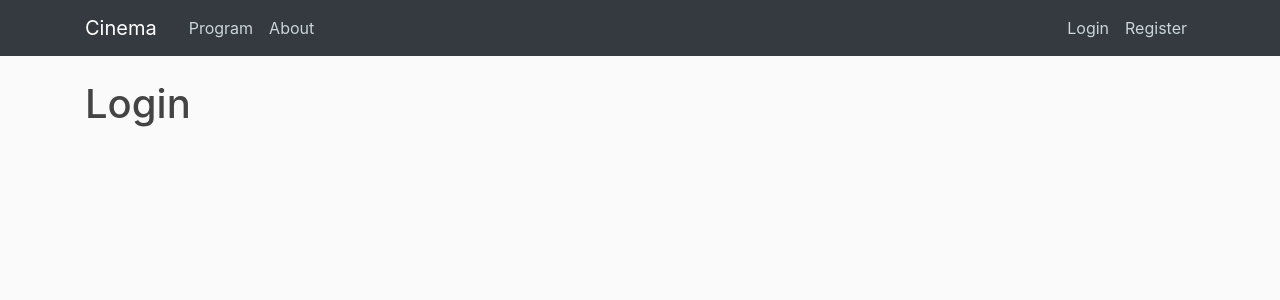
After one commit to LightOfHeaven1994/IIS, a Flask app: page /login in a window 1280 px wide. The commit adds this page. Shown: the top 300 px of the page. Run offline with Flask 2, Linux system fonts and the light colour scheme; some libraries are stand-ins or nearby versions.

Commit message:
Add navigation bar

```diff
--- a/cinema.py
+++ b/cinema.py
@@ -1,4 +1,4 @@
-from flask import Flask, render_template
+from flask import Flask, render_template, url_for
 app = Flask(__name__)
 
 
@@ -13,5 +13,19 @@ def about():
     return render_template('about.html', title='about')
 
 
+@app.route('/program')
+def program():
+    return render_template('program.html', title='program')
+
+@app.route('/login')
+def login():
+    return render_template('login.html', title='login')
+
+
+@app.route('/register')
+def register():
+    return render_template('register.html', title='register')
+
+
 if __name__ == '__main__':
 	app.run(debug=True)
--- /dev/null
+++ b/static/main.css
@@ -0,0 +1,76 @@
+body {
+  background: #fafafa;
+  color: #333333;
+  margin-top: 5rem;
+}
+
+h1, h2, h3, h4, h5, h6 {
+  color: #444444;
+}
+
+.site-header .navbar-nav .nav-link {
+  color: #cbd5db;
+}
+
+.site-header .navbar-nav .nav-link:hover {
+  color: #ffffff;
+}
+
+.site-header .navbar-nav .nav-link.active {
+  font-weight: 500;
+}
+
+.content-section {
+  background: #ffffff;
+  padding: 10px 20px;
+  border: 1px solid #dddddd;
+  border-radius: 3px;
+  margin-bottom: 20px;
+}
+
+.article-title {
+  color: #444444;
+}
+
+a.article-title:hover {
+  color: #428bca;
+  text-decoration: none;
+}
+
+.article-content {
+  white-space: pre-line;
+}
+
+.article-img {
+  height: 65px;
+  width: 65px;
+  margin-right: 16px;
+}
+
+.article-metadata {
+  padding-bottom: 1px;
+  margin-bottom: 4px;
+  border-bottom: 1px solid #e3e3e3
+}
+
+.article-metadata a:hover {
+  color: #333;
+  text-decoration: none;
+}
+
+.article-svg {
+  width: 25px;
+  height: 25px;
+  vertical-align: middle;
+}
+
+.account-img {
+  height: 125px;
+  width: 125px;
+  margin-right: 20px;
+  margin-bottom: 16px;
+}
+
+.account-heading {
+  font-size: 2.5rem;
+}
--- a/templates/layout.html
+++ b/templates/layout.html
@@ -1,6 +1,15 @@
 <!DOCTYPE html>
 <html>
 <head>
+	<!-- Required meta tags -->
+    <meta charset="utf-8">
+    <meta name="viewport" content="width=device-width, initial-scale=1, shrink-to-fit=no">
+
+    <!-- Bootstrap CSS -->
+    <link rel="stylesheet" href="https://stackpath.bootstrapcdn.com/bootstrap/4.3.1/css/bootstrap.min.css" integrity="sha384-ggOyR0iXCbMQv3Xipma34MD+dH/1fQ784/j6cY/iJTQUOhcWr7x9JvoRxT2MZw1T" crossorigin="anonymous">
+
+    <link rel="stylesheet" type="text/css" href="{{ url_for('static', filename='main.css')}}">
+
 	{% if title %}
 		<title> Cinema - {{ title }} </title>
 	{% else %}
@@ -8,6 +17,35 @@
 	{% endif %}
 </head>
 <body>
-	{% block content %}{% endblock %}
+	<header class="site-header">
+  <nav class="navbar navbar-expand-md navbar-dark bg-dark fixed-top">
+    <div class="container">
+      <a class="navbar-brand mr-4" href="/">Cinema</a>
+      <button class="navbar-toggler" type="button" data-toggle="collapse" data-target="#navbarToggle" aria-controls="navbarToggle" aria-expanded="false" aria-label="Toggle navigation">
+        <span class="navbar-toggler-icon"></span>
+      </button>
+      <div class="collapse navbar-collapse" id="navbarToggle">
+        <div class="navbar-nav mr-auto">
+          <a class="nav-item nav-link" href="/program">Program</a>
+          <a class="nav-item nav-link" href="/about">About</a>
+        </div>
+        <div class="navbar-nav">
+          <a class="nav-item nav-link" href="/login">Login</a>
+          <a class="nav-item nav-link" href="/register">Register</a>
+        </div>
+      </div>
+    </div>
+  </nav>
+</header>
+
+	<div class="container">
+		{% block content %}{% endblock %}
+	</div>
+	<!-- Optional JavaScript -->
+    <!-- jQuery first, then Popper.js, then Bootstrap JS -->
+    <script src="https://code.jquery.com/jquery-3.3.1.slim.min.js" integrity="sha384-q8i/X+965DzO0rT7abK41JStQIAqVgRVzpbzo5smXKp4YfRvH+8abtTE1Pi6jizo" crossorigin="anonymous"></script>
+    <script src="https://cdnjs.cloudflare.com/ajax/libs/popper.js/1.14.7/umd/popper.min.js" integrity="sha384-UO2eT0CpHqdSJQ6hJty5KVphtPhzWj9WO1clHTMGa3JDZwrnQq4sF86dIHNDz0W1" crossorigin="anonymous"></script>
+    <script src="https://stackpath.bootstrapcdn.com/bootstrap/4.3.1/js/bootstrap.min.js" integrity="sha384-JjSmVgyd0p3pXB1rRibZUAYoIIy6OrQ6VrjIEaFf/nJGzIxFDsf4x0xIM+B07jRM" crossorigin="anonymous"></script>
+
 </body>
 </html>
--- /dev/null
+++ b/templates/login.html
@@ -0,0 +1,4 @@
+{% extends "layout.html" %}
+{% block content %}
+  <h1>Login</h1>
+{% endblock content %}
--- /dev/null
+++ b/templates/program.html
@@ -0,0 +1,4 @@
+{% extends "layout.html" %}
+{% block content %}
+  <h1>Program page</h1>
+{% endblock content %}
--- /dev/null
+++ b/templates/register.html
@@ -0,0 +1,4 @@
+{% extends "layout.html" %}
+{% block content %}
+  <h1>Register</h1>
+{% endblock content %}
```
